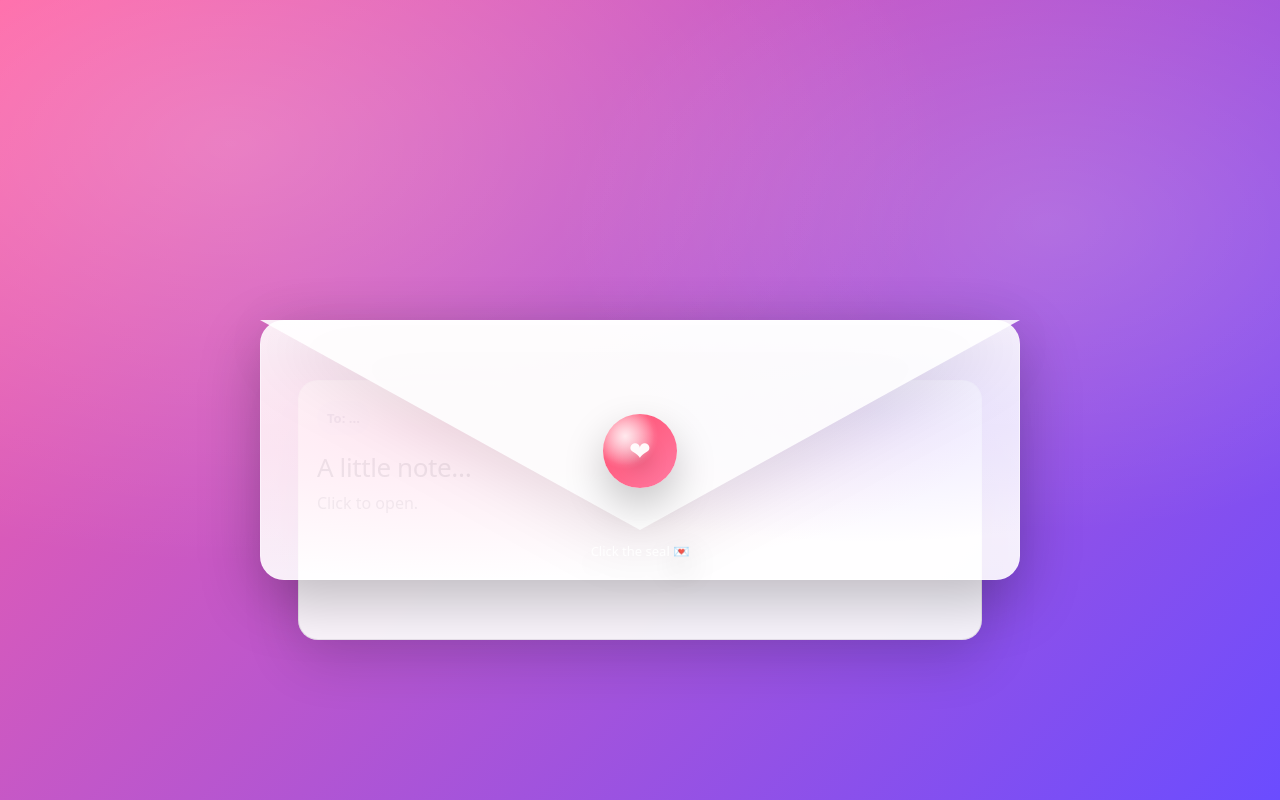
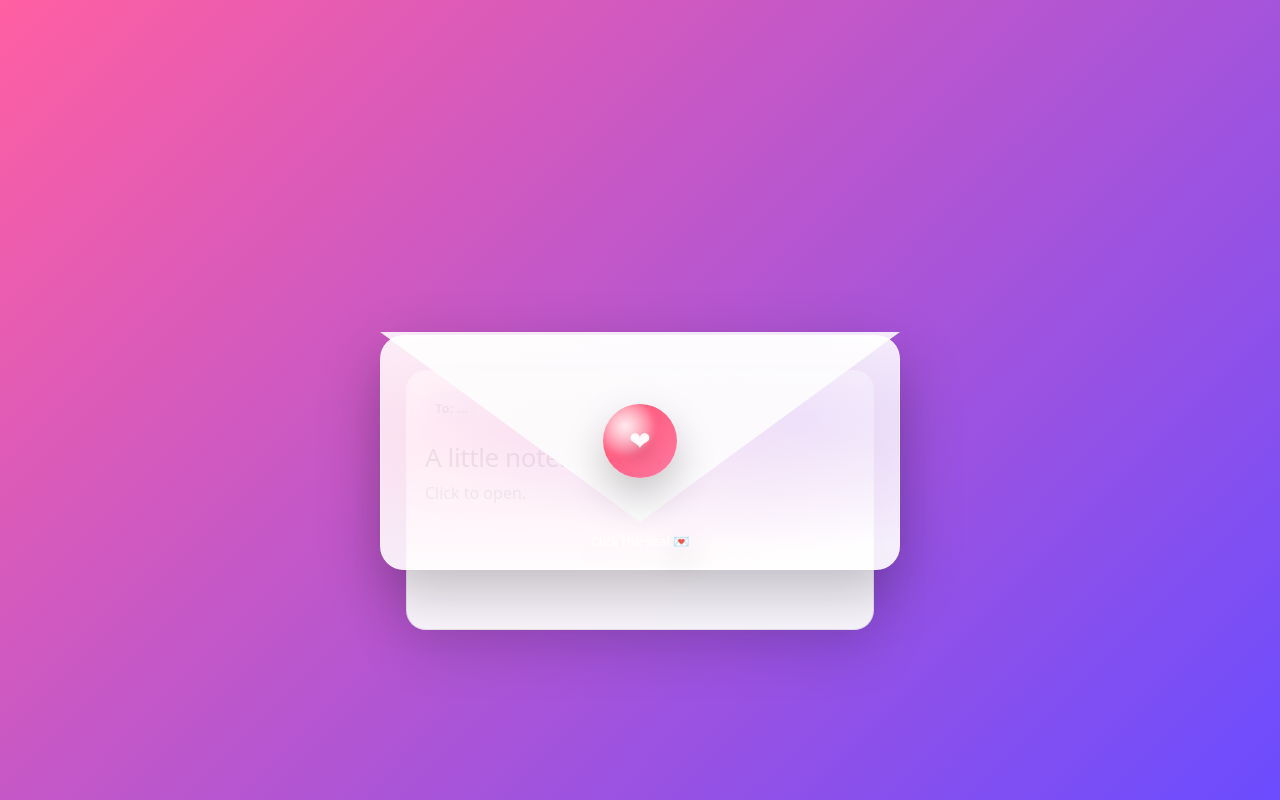
Before and after one commit to BeshoyGorgi/-Valentine, a plain HTML site: page index.html in a window 1280 px wide. Drawn offline with Linux system fonts and the light colour scheme.

Commit message:
handy layout

```diff
--- a/style.css
+++ b/style.css
@@ -27,6 +27,12 @@ body{
     radial-gradient(900px 560px at 82% 28%, rgba(255,255,255,.16), transparent 55%),
     linear-gradient(135deg, var(--bg1), var(--bg2));
   overflow:hidden;
+}
+
+body{
+  background: linear-gradient(135deg, var(--bg1), var(--bg2));
+  background-repeat: no-repeat;
+  background-size: cover;
 }
 
 .shell{
@@ -79,17 +85,36 @@ body{
   perspective: 900px;
 }
 
+/* --- FIX: responsive flap (no border-triangle) --- */
+.envelope{
+  width: min(520px, 94vw);   /* wichtig für Handy */
+  height: 340px;
+}
+
+.envelope__body{
+  height: 235px;
+}
+
+.envelope__flap{
+  width:100%;
+  height: min(190px, 32vw);          /* passt sich an */
+  position:absolute;
+  bottom: 48px;
+  transform-origin: top center;
+  transform: rotateX(0deg);
+  transition: transform .7s cubic-bezier(.2,.9,.2,1);
+  perspective: 900px;
+}
+
 .envelope__flap::before{
   content:"";
   position:absolute;
-  left:0; right:0; top:0;
-  margin:auto;
-  width:0; height:0;
-  border-left: 380px solid transparent;
-  border-right: 380px solid transparent;
-  border-top: 210px solid rgba(255,255,255,.88);
+  inset:0;
+  background: rgba(255,255,255,.88);
+  clip-path: polygon(0 0, 100% 0, 50% 100%); /* Dreieck, aber responsive */
   filter: drop-shadow(0 18px 30px rgba(0,0,0,.10));
 }
+
 
 /* paper that slides out */
 .envelope__paper{
```
